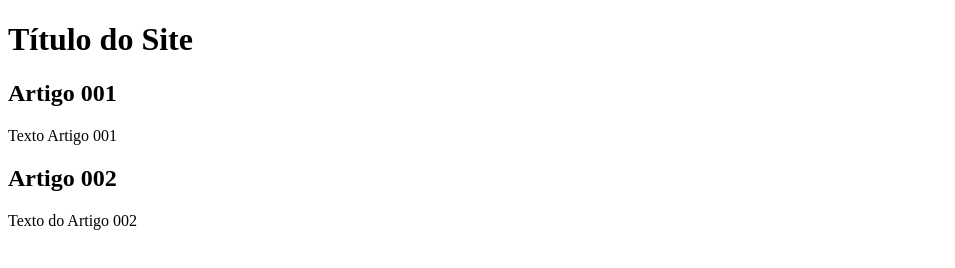
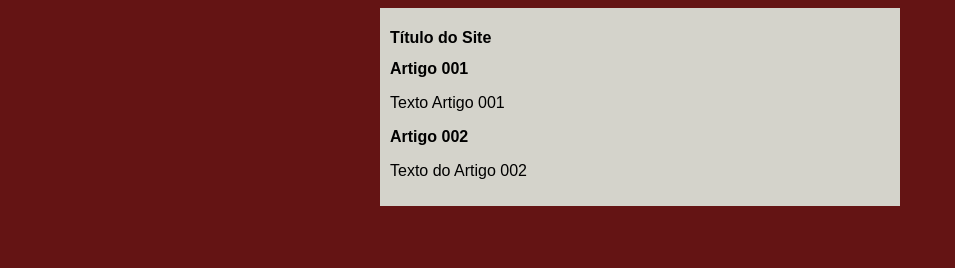
Before and after one commit to agnr-gab/Projeto-Site, a plain HTML site: page index.html in a window 1280 px wide. Shown: the whole page, without its empty margins (0-955 px from the left). Drawn offline with Linux system fonts and the light colour scheme.

Commit message:
iniciei o design

```diff
--- /dev/null
+++ b/estilos/style.css
@@ -0,0 +1,14 @@
+* {
+    font-family: Arial, Helvetica, sans-serif;
+    font-size: 16px;
+}
+body {
+    background-color: rgb(100, 20, 20);
+}
+main {
+    background-color: rgb(212, 211, 203);
+    width: 500px;
+    margin: auto;
+    padding: 10px;
+    box-shadow: 3px 3px 5px rgba(red, green, blue, alpha);
+}
--- a/index.html
+++ b/index.html
@@ -5,6 +5,7 @@
     <meta http-equiv="X-UA-Compatible" content="IE=edge">
     <meta name="viewport" content="width=device-width, initial-scale=1.0">
     <title>Título do Site</title>
+    <link rel="stylesheet" href="estilos/style.css">
 </head>
 <body>
     <main>
```
